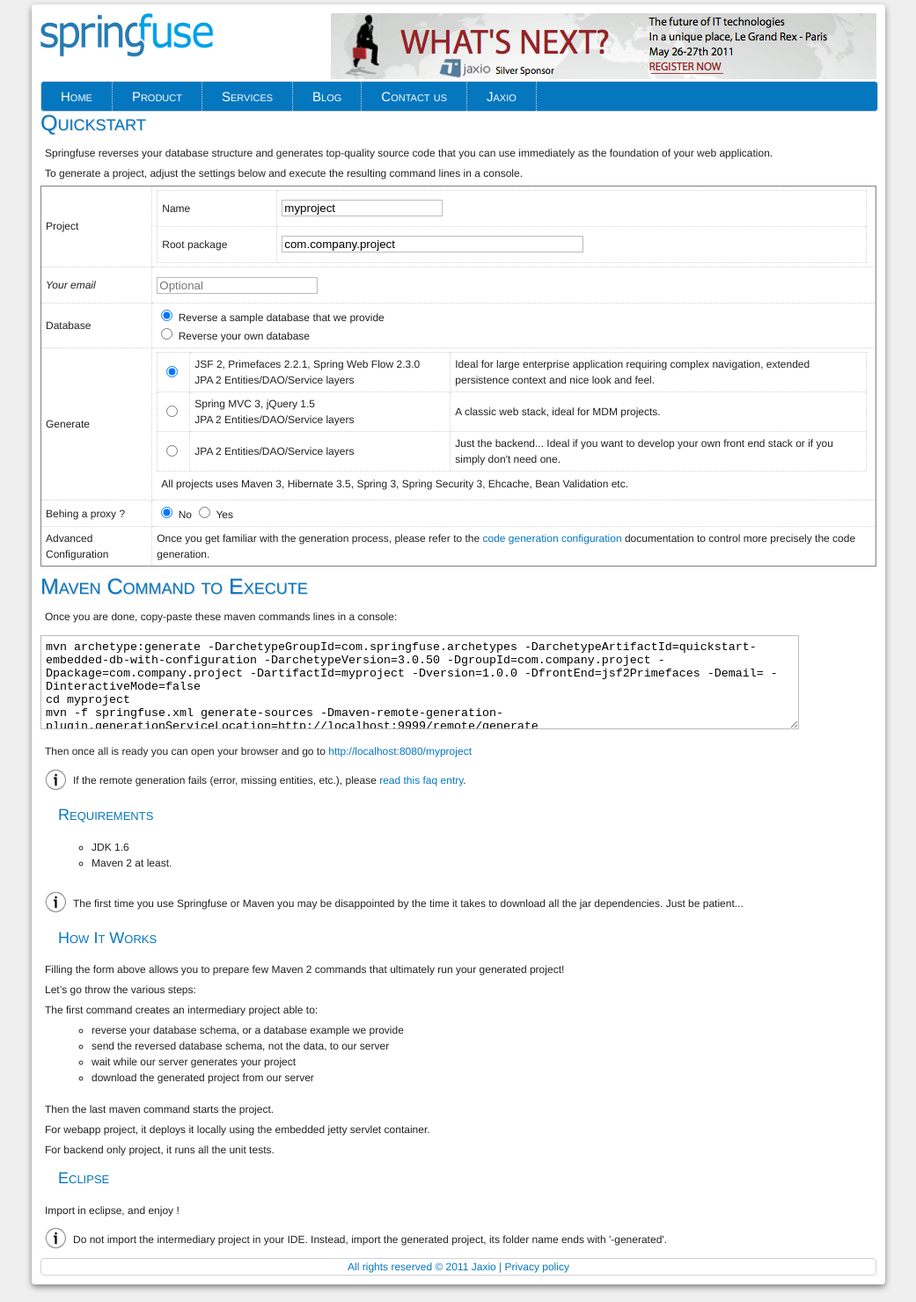
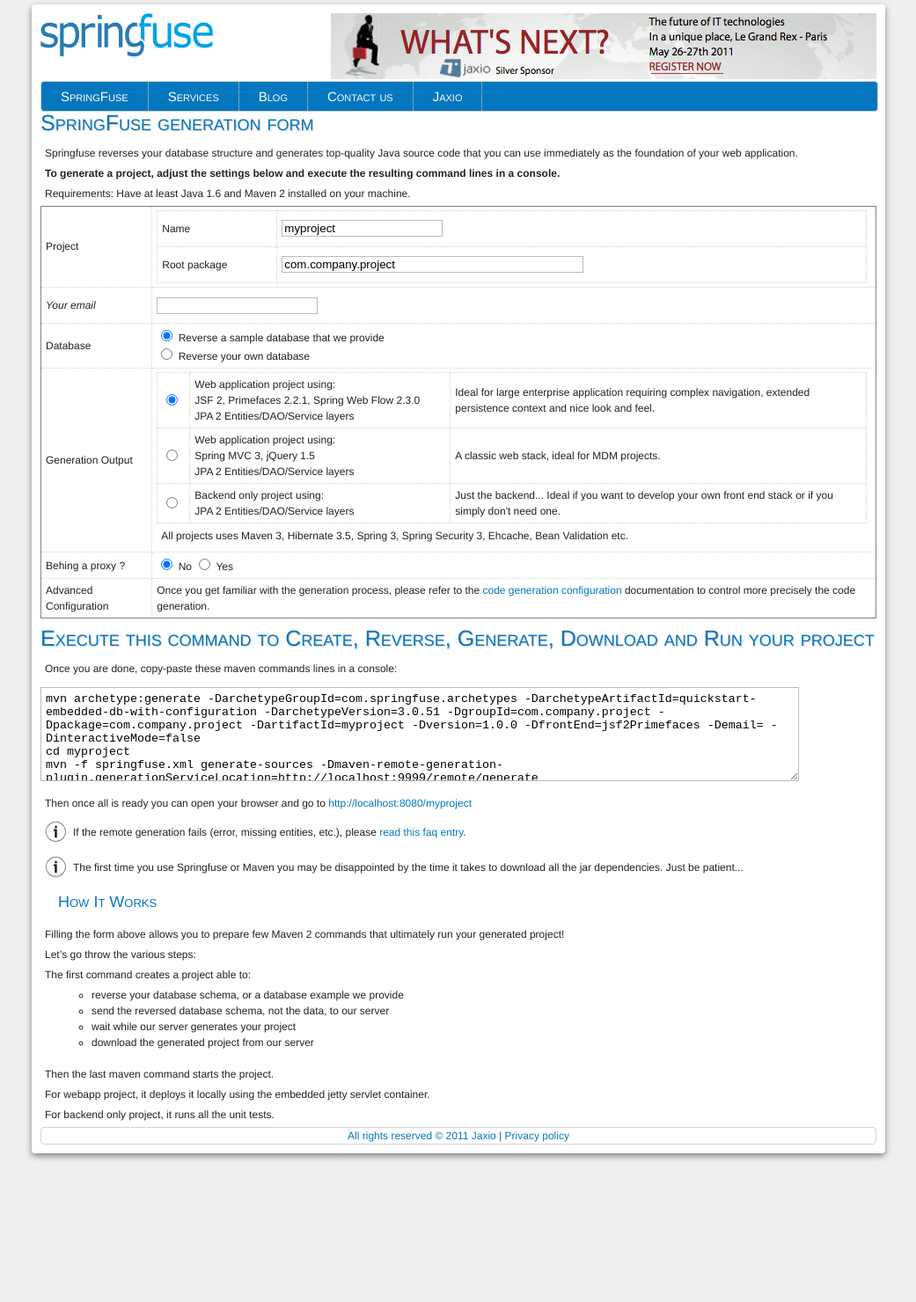
Before and after one commit to springfuse/springfuse.github.com, a Jekyll site: the page built from index.md, in a window 1280 px wide. Shown: the whole page at 88% size, without its empty margins (119-1160 px from the left). Built offline with Jekyll 4.4.1, drawn with Linux system fonts in a browser that asks for light colours; Markdown is read by kramdown in place of the engine named in the settings; after the commit the page ends 1331 px from its top, so only the background shows below that.

```diff
--- a/_layouts/english.html
+++ b/_layouts/english.html
@@ -11,9 +11,8 @@
 					<a href="http://www.whatsnextparis.com/"><img src="/images/events/what-s-next-paris.png" style="float:right;""></a>
 				</h1>
 				<ul id="menu">
-					<li class="first-line"><a href="/" class="home">Home</a></li>
 					<li class="first-line">
-						<a href="/">Product</a>
+						<a href="/">SpringFuse</a>
 						<div class="sub" style="width: 250px">
 							<ul style="width: 250px">
 								<li><a href="/what-is-springfuse.html">What is springfuse ?</a></li>
--- a/index.md
+++ b/index.md
@@ -1,13 +1,15 @@
 ---
 layout: english
-title: Quickstart
+title: SpringFuse - Online Java Code Generator
 ---
 
-# Quickstart
+# SpringFuse generation form
 
-Springfuse reverses your database structure and generates top-quality source code that you can use immediately as the foundation of your web application.
+Springfuse reverses your database structure and generates top-quality Java source code that you can use immediately as the foundation of your web application.
 
-To generate a project, adjust the settings below and execute the resulting command lines in a console.
+<strong>To generate a project, adjust the settings below and execute the resulting command lines in a console.</strong>
+
+Requirements: Have at least Java 1.6 and Maven 2 installed on your machine.
 
 <div>
 <style>
@@ -53,7 +55,7 @@ input.error {
 		<tr>
 			<th><i>Your email</i></th>
 			<td>
-				<input type="text" id="email" placeholder="Optional" class="updateCommand" title="Used to send you personnalized tips, in case of generation failure for example.">
+				<input type="text" id="email" class="updateCommand">
 			</td>
 		</tr>
 		<tr>
@@ -149,20 +151,20 @@ input.error {
 			</td>
 		</tr>
 		<tr>
-			<th>Generate</th>
+			<th>Generation Output</th>
 			<td>
 				<table>
 					<tr><td><input type="radio" name="frontEnd" id="jsf2Primefaces" value="jsf2Primefaces" class="updateCommand" checked="checked"></td>
-						<td width="280">JSF 2, Primefaces 2.2.1, Spring Web Flow 2.3.0<br/>JPA 2 Entities/DAO/Service layers</td>
+						<td width="280">Web application project using: <br/>JSF 2, Primefaces 2.2.1, Spring Web Flow 2.3.0<br/>JPA 2 Entities/DAO/Service layers</td>
 						<td>Ideal for large enterprise application requiring complex navigation,
 							extended persistence context and nice look and feel.<br/></td></tr>
 
 					<tr><td><input type="radio" name="frontEnd" id="springMvc" value="springMvc" class="updateCommand"></td>
-						<td>Spring MVC 3, jQuery 1.5<br/>JPA 2 Entities/DAO/Service layers</td>
+						<td>Web application project using: <br/>Spring MVC 3, jQuery 1.5<br/>JPA 2 Entities/DAO/Service layers</td>
 						<td>A classic web stack, ideal for MDM projects.</td></tr>
 
 					<tr><td><input type="radio" name="frontEnd"	 value="backendOnly" class="updateCommand"></td>
-						<td>JPA 2 Entities/DAO/Service layers</td>
+						<td>Backend only project using: <br/>JPA 2 Entities/DAO/Service layers</td>
 						<td>Just the backend... Ideal if you want to develop your own front end stack or if you simply don't need one.</td></tr>
 				</table>
 				<p>All projects uses Maven 3, Hibernate 3.5, Spring 3, Spring Security 3, Ehcache, Bean Validation etc.</p>
@@ -449,7 +451,7 @@ input.error {
 </script>
 </div>
 
-# Maven Command to Execute
+# Execute this command to Create, Reverse, Generate, Download and Run your project
 
 Once you are done, copy-paste these maven commands lines in a console:
 
@@ -461,11 +463,6 @@ Once you are done, copy-paste these maven commands lines in a console:
 	If the remote generation fails (error, missing entities, etc.), please <a href="/faq.html#question_remote_generation_failed" target="_new">read this faq entry</a>.
 </p>
 
-## Requirements
-
-* JDK 1.6
-* Maven 2 at least.
-
 <p class="tip">
 The first time you use Springfuse or Maven you may be disappointed by the time it takes to download all the jar dependencies. Just be patient...
 </p>
@@ -476,7 +473,7 @@ Filling the form above allows you to prepare few Maven 2 commands that ultimatel
 
 Let's go throw the various steps:
 
-The first command creates an intermediary project able to:
+The first command creates a project able to:
 
 * reverse your database schema, or a database example we provide
 * send the reversed database schema, not the data, to our server
@@ -488,12 +485,3 @@ Then the last maven command starts the project.
 For webapp project, it deploys it locally using the embedded jetty servlet container.
 
 For backend only project, it runs all the unit tests.
-
-## Eclipse
-
-Import in eclipse, and enjoy !
-
-<p class="tip">
-Do not import the intermediary project in your IDE. Instead, import the generated project,
-its folder name ends with '-generated'.
-</p>
```
Also changed, not shown: other parts of index.md (+1 -1 lines), change-log.md (+25 -0 lines).
